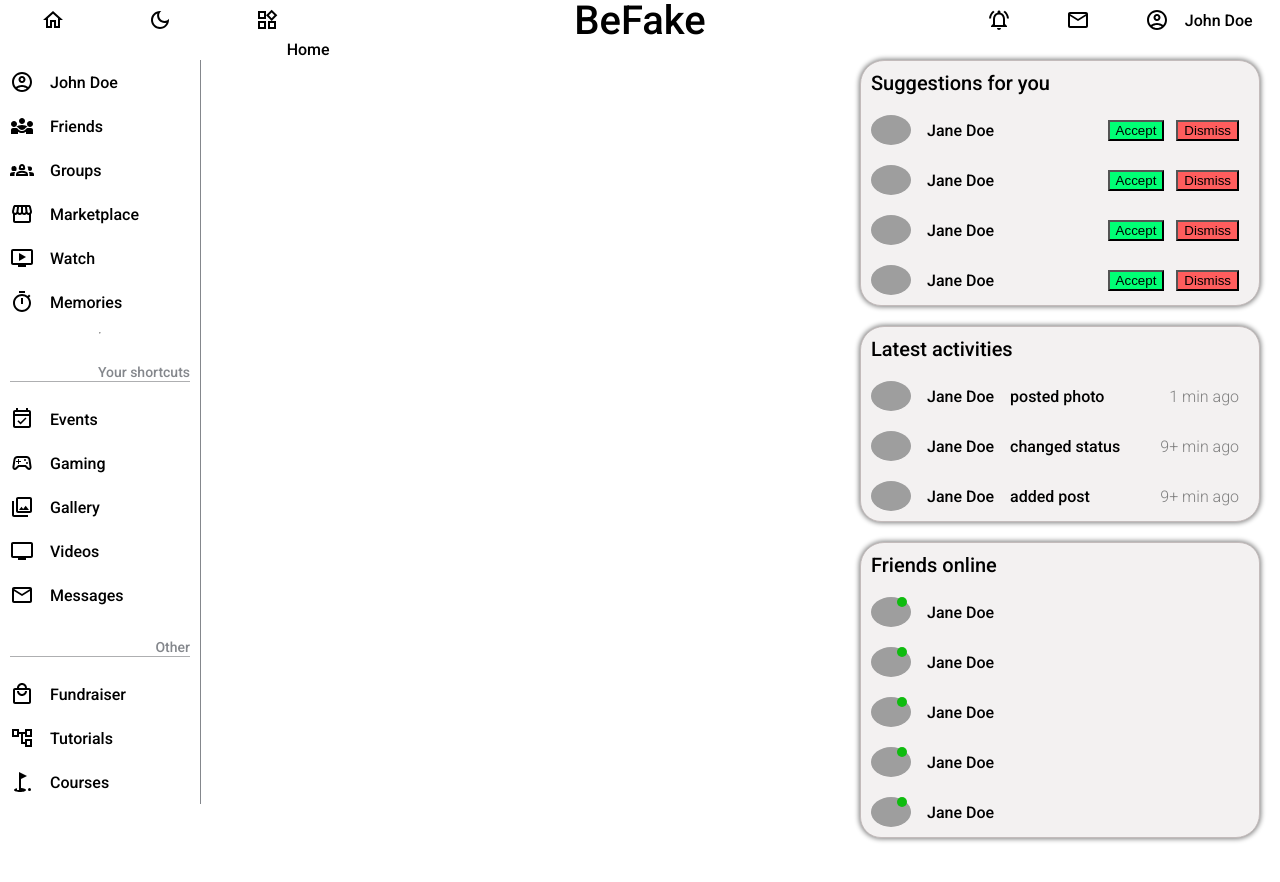
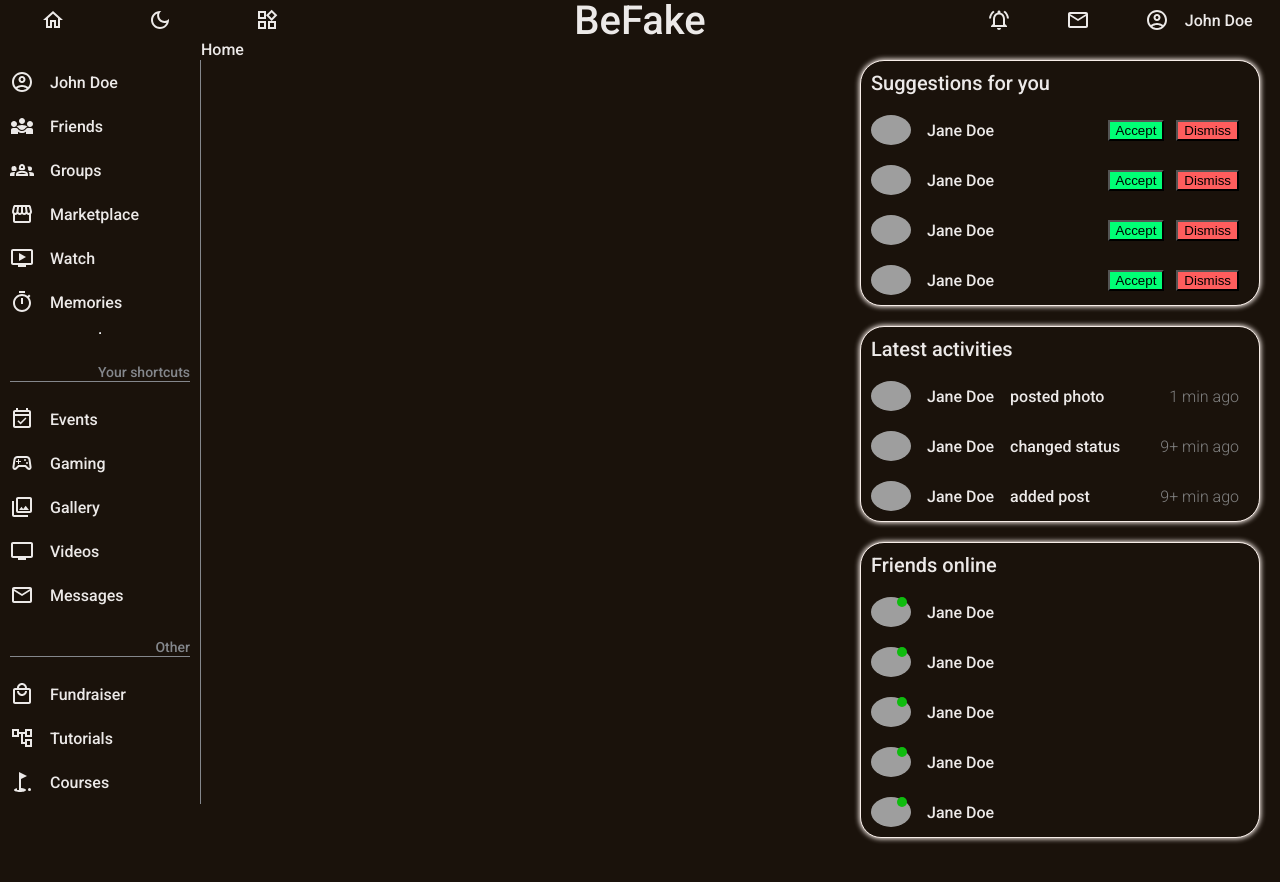
Before and after one commit to Danieljazz/befake, a React (Vite) app in the folder client/: page / in a window 1280 px wide. Shown: the top 882 px of the page. Built offline with nearby package versions, Linux system fonts and the light colour scheme; grey boxes are pictures that could not be loaded.

Commit message:
Added SASS dark mode.

```diff
--- a/client/index.html
+++ b/client/index.html
@@ -2,9 +2,8 @@
 <html lang="en">
   <head>
     <meta charset="UTF-8" />
-    <link rel="icon" type="image/svg+xml" href="/vite.svg" />
     <meta name="viewport" content="width=device-width, initial-scale=1.0" />
-    <title>Vite + React + TS</title>
+    <title>BeFake</title>
   </head>
   <body style="margin: 0px; font-family: 'Roboto', sans-serif">
     <style>
--- a/client/src/App.tsx
+++ b/client/src/App.tsx
@@ -5,7 +5,7 @@ import React, {
   useState,
   FC,
 } from "react";
-import reactLogo from "./assets/react.svg";
+import "./style.scss";
 import Login from "./pages/Login/Login";
 import Register from "./pages/Register/Register";
 import Navbar from "./components/Navbar/Navbar";
@@ -25,14 +25,16 @@ const App = () => {
   const isUser: boolean = true;
   const Layout: FC = () => {
     return (
-      <>
+      <div className="theme-dark">
         <Navbar />
         <div style={{ display: "flex" }}>
           <Leftbar />
-          <Outlet />
+          <div style={{ flex: 6 }}>
+            <Outlet />
+          </div>
           <Rightbar />
         </div>
-      </>
+      </div>
     );
   };
 
--- a/client/src/components/Leftbar/leftbar.scss
+++ b/client/src/components/Leftbar/leftbar.scss
@@ -1,5 +1,9 @@
+@import "../../style.scss";
+
 .leftbar {
+  @include themify($themes) {
     flex: 1;
+    background: themed(background);
     .container {
       margin-top: 20px;
       position: sticky;
@@ -9,7 +13,9 @@
       width: 200px;
       justify-content: space-between;
       flex-direction: column;
-    border-right: 1px solid rgb(132, 135, 140);
+      background: themed(background);
+      color: themed(textColor);
+      border-right: 1px solid themed("borderColor2");
       .item {
         width: 100%;
         display: flex;
@@ -20,12 +26,13 @@
       .section-divider {
         margin: 20px 0px 15px 10px;
         width: 90%;
-      border-bottom: 1px solid rgb(174, 175, 177);
+        border-bottom: 1px solid themed("borderColor2");
         text-align: end;
         span {
           font-size: 14px;
-        color: rgb(132, 135, 140);
+          color: themed("borderColor2");
         }
       }
     }
   }
+}
--- a/client/src/components/Navbar/navbar.scss
+++ b/client/src/components/Navbar/navbar.scss
@@ -1,9 +1,14 @@
+@import "../../style.scss";
+
 .navbar {
+  @include themify($themes) {
+    background: themed("background");
     width: 100%;
     display: flex;
     align-items: center;
     justify-content: center;
     height: 40px;
+    color: themed("textColor");
     .left {
       flex: 1;
       display: flex;
@@ -30,3 +35,4 @@
       }
     }
   }
+}
--- a/client/src/components/Rightbar/rightbar.scss
+++ b/client/src/components/Rightbar/rightbar.scss
@@ -1,19 +1,25 @@
+@import "../../style.scss";
+
 .rightbar {
-  flex: 1;
+  @include themify($themes) {
+    background: themed(background);
     .container {
+      flex: 3;
       top: 0;
       position: sticky;
       margin-top: 20px;
       margin-right: 20px;
       min-width: 400px;
+      background: themed(background);
+      color: themed(textColor);
       .section {
         min-height: 100px;
-      border: 1px solid #c3bbbb;
+        border: 1px solid themed("borderColor");
         margin-bottom: 20px;
-      background-color: rgb(243, 241, 241);
+        background-color: themed("background");
         padding: 10px 20px 10px 10px;
         border-radius: 24px 21px;
-      box-shadow: 0px 0px 5px 1px grey;
+        box-shadow: 0px 0px 5px 1px themed("borderColor");
         & > span {
           font-size: 20px;
         }
@@ -52,3 +58,4 @@
       }
     }
   }
+}
--- a/client/src/pages/Home/home.scss
+++ b/client/src/pages/Home/home.scss
@@ -1,4 +1,9 @@
+@import "../../style.scss";
+
 .home {
-  flex: 2;
-  height: 2000px;
+  @include themify($themes) {
+    height: 2000px;
+    background: themed(background);
+    color: themed(textColor);
+  }
 }
--- a/client/src/pages/Login/login.scss
+++ b/client/src/pages/Login/login.scss
@@ -1,27 +1,28 @@
 @import url("https://fonts.googleapis.com/css2?family=Roboto:wght@300;500&display=swap");
-
+@import "../../style.scss";
 $background: #f7ede8;
 $left-card: rgb(235, 195, 14);
 $focused-item: #38dbff;
 .login {
+  @include themify($themes) {
     a {
       text-decoration: none;
-    color: #000;
+      color: themed("textColor");
       width: 80%;
     }
     height: 100vh;
-  background-color: $background;
+    background-color: themed("background");
     display: flex;
     align-items: center;
     justify-content: center;
     .card {
       max-width: 1000px;
       display: flex;
-    border: 5px solid #000;
+      border: 5px solid themed("borderColor");
       overflow: hidden;
       border-radius: 30px 30px;
       min-height: 600px;
-    box-shadow: 12px 12px 0px 0px #000;
+      box-shadow: 12px 12px 0px 0px themed("borderColor");
       .left {
         flex: 1;
         display: flex;
@@ -35,7 +36,7 @@ $focused-item: #38dbff;
           ),
           url("https://images.pexels.com/photos/2892872/pexels-photo-2892872.jpeg?auto=compress&cs=tinysrgb&w=1260&h=750&dpr=1");
         background-size: cover;
-      color: rgb(0, 0, 0);
+        color: themed("textColor");
         h1 {
           font-size: 90px;
           font-weight: 100;
@@ -52,7 +53,7 @@ $focused-item: #38dbff;
           font-size: 32px;
           margin-bottom: 20px;
           background-color: #dd7dff;
-        box-shadow: 5px 5px 0px 0px #000;
+          box-shadow: 5px 5px 0px 0px themed("borderColor");
           transition: all 0.1s ease-in-out;
           &:active {
             box-shadow: none;
@@ -60,7 +61,7 @@ $focused-item: #38dbff;
         }
       }
       .right {
-      background-color: #fff;
+        background-color: themed("background");
         flex: 1;
         display: flex;
         flex-direction: column;
@@ -75,7 +76,7 @@ $focused-item: #38dbff;
           min-height: 30px;
           min-width: 300px;
           border: none;
-        border-bottom: 1px solid #000;
+          border-bottom: 1px solid themed("borderColor");
           font-size: 20px;
           &:focus {
             outline: none;
@@ -92,7 +93,7 @@ $focused-item: #38dbff;
           font-size: 32px;
           min-width: 80%;
           background-color: #ffb443;
-        box-shadow: 5px 5px 0px 0px #000;
+          box-shadow: 5px 5px 0px 0px themed("borderColor");
           transition: all 0.1s ease-in-out;
           &:active {
             box-shadow: none;
@@ -101,3 +102,4 @@ $focused-item: #38dbff;
       }
     }
   }
+}
--- a/client/src/pages/Register/register.scss
+++ b/client/src/pages/Register/register.scss
@@ -1,7 +1,8 @@
 @import "../Login/login.scss";
-
+@import "../../style.scss";
 .register {
   @extend .login;
+  @include themify($themes) {
     .card {
       .left {
         background-image: none;
@@ -9,7 +10,7 @@
           min-height: 30px;
           min-width: 300px;
           border: none;
-        border-bottom: 1px solid #000;
+          border-bottom: 1px solid themed("borderColor");
           font-size: 20px;
           &:focus {
             outline: none;
@@ -40,3 +41,4 @@
       }
     }
   }
+}
--- /dev/null
+++ b/client/src/style.scss
@@ -0,0 +1,39 @@
+$themes: (
+  light: (
+    textColor: #000,
+    background: #f7ede8,
+    logo: #000,
+    borderColor: #000,
+    borderColor2: rgb(132, 135, 140),
+  ),
+  dark: (
+    textColor: #ece9e8,
+    background: #1a120b,
+    logo: #f7ede8,
+    borderColor: #f7ede8,
+    borderColor2: rgb(132, 135, 140),
+  ),
+);
+
+@mixin themify($themes) {
+  @each $theme, $map in $themes {
+    .theme-#{$theme} & {
+      $theme-map: () !global;
+      @each $key, $submap in $map {
+        $value: map-get(map-get($themes, $theme), "#{$key}");
+        $theme-map: map-merge(
+          $theme-map,
+          (
+            $key: $value,
+          )
+        ) !global;
+      }
+      @content;
+      $theme-map: null !global;
+    }
+  }
+}
+
+@function themed($key) {
+  @return map-get($theme-map, $key);
+}
```
Lines whose indentation alone changed are shown as unchanged.
